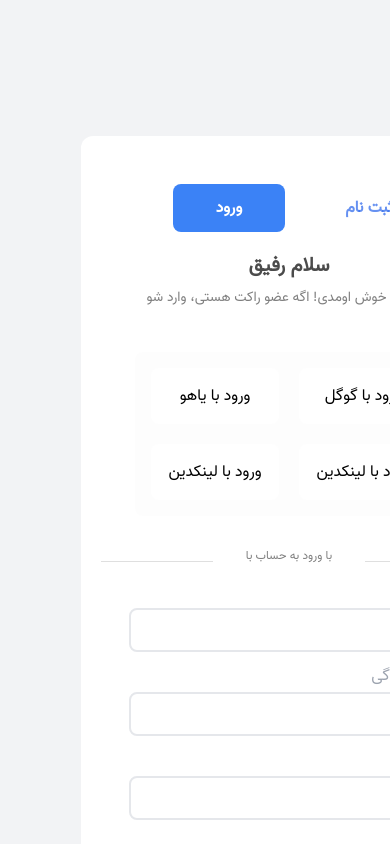
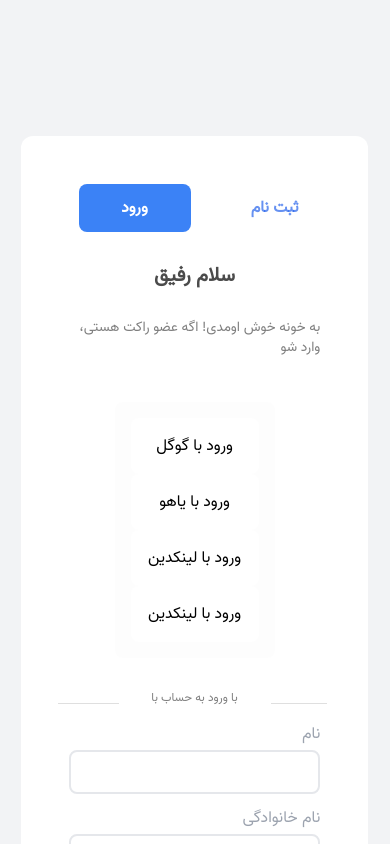
Before and after one commit to hasanghafuri/rocket1, a Vue app: page /Login in a window 390 px wide. Shown: the top 844 px of the page. Built offline with nearby package versions, Linux system fonts and the light colour scheme.

Commit message:
responsive login

```diff
--- a/src/views/Login.vue
+++ b/src/views/Login.vue
@@ -74,7 +74,7 @@
           type="email"
         />
       </div>
-      <div class="input2 flex flex-col">
+      <div class="input1 flex flex-col">
         <label class="label"> پسورد</label>
         <input
           @input="$v.password.$touch()"
@@ -227,4 +227,65 @@ h3:after {
 .is-valid {
   @apply border-green-500 border-2;
 }
+@media screen and (max-width: 670px) {
+  .cont {
+    margin-right: 110px;
+  }
+}
+@media screen and (max-width: 520px) {
+  .form {
+    width: 100%;
+  }
+  .content {
+    gap: 20px;
+    margin-top: 10px;
+  }
+  .links {
+    display: flex;
+    flex-direction: column;
+    gap: 0px;
+  }
+  .h3:before {
+    content: "";
+    width: 50%;
+    height: 1px;
+    background-color: gray;
+    position: absolute;
+    top: 13px;
+    left: 132px;
+    opacity: 0.5;
+  }
+  .h3:after {
+    content: "";
+    width: 54%;
+    height: 1px;
+    background-color: gray;
+    position: absolute;
+    top: 13px;
+    right: 132px;
+    opacity: 0.5;
+  }
+  .input1 {
+    width: 100%;
+  }
+  .input {
+    width: 100%;
+  }
+}
+@media screen and (max-width: 450px) {
+  .cont {
+    margin-right: 200px;
+  }
+  .form {
+    width: 145%;
+  }
+}
+@media screen and (max-width: 420px) {
+  .cont {
+    margin-right: 189px;
+  }
+  .form {
+    width: 173%;
+  }
+}
 </style>
```
